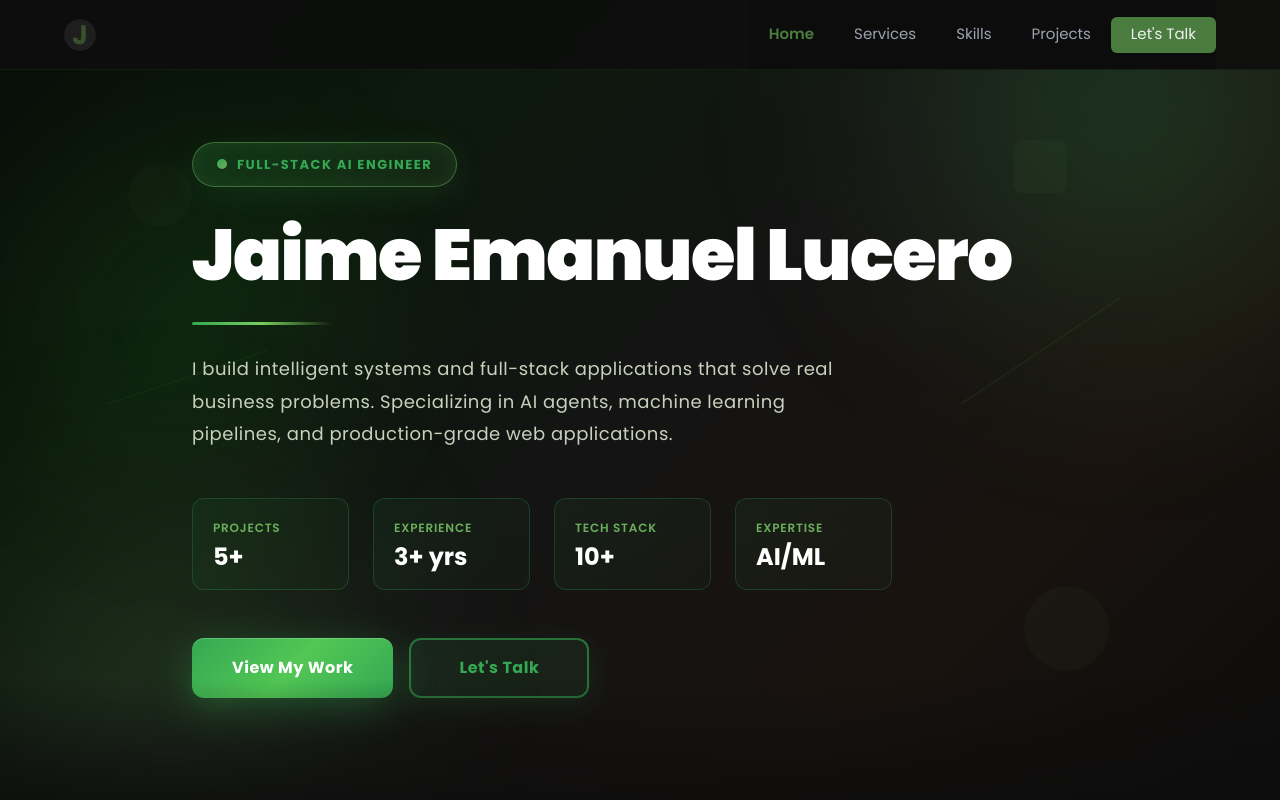
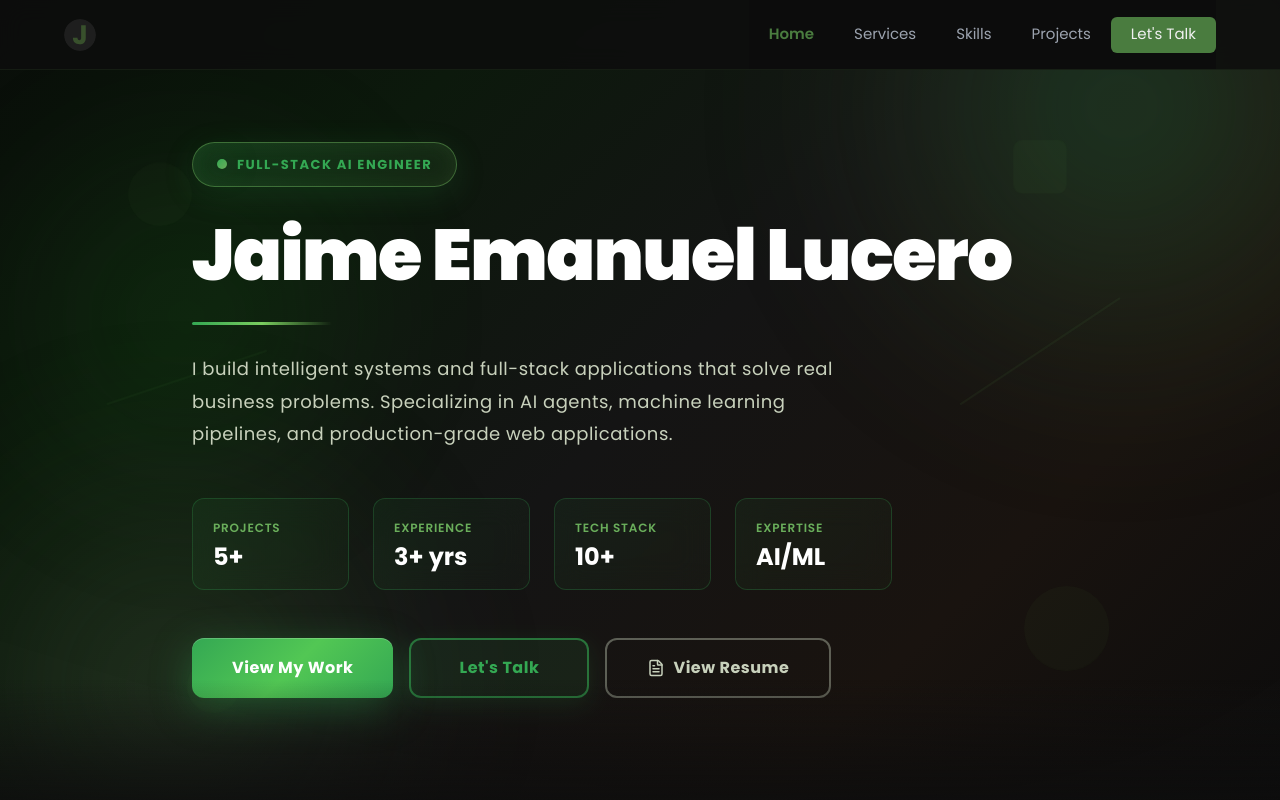
Before and after one commit to JaimeLucero/jaime-personal-website, a Next.js app: page / in a window 1280 px wide. Shown: the top 800 px of the page. Built offline with nearby package versions, Linux system fonts and the light colour scheme.

Commit message:
feat: added resume view

```diff
--- a/src/app/page.tsx
+++ b/src/app/page.tsx
@@ -20,6 +20,7 @@ import {
   Users,
   Code,
   Briefcase,
+  FileText,
 } from 'lucide-react';
 
 type Project = {
@@ -623,6 +624,43 @@ export default function Page() {
                   }}>
                   Let&apos;s Talk
                 </button>
+
+                <a
+                  href="/resume.pdf"
+                  target="_blank"
+                  rel="noopener noreferrer"
+                  className="btn-scale"
+                  style={{
+                    display: 'flex',
+                    alignItems: 'center',
+                    justifyContent: 'center',
+                    gap: '8px',
+                    padding: isMobile ? '14px 32px' : '16px 40px',
+                    background: 'transparent',
+                    border: '2px solid rgba(200, 209, 188, 0.4)',
+                    borderRadius: '12px',
+                    cursor: 'pointer',
+                    fontSize: isMobile ? '14px' : '16px',
+                    fontWeight: '700',
+                    color: '#C8D1BC',
+                    transition: 'all 0.3s cubic-bezier(0.4, 0, 0.2, 1)',
+                    minWidth: isMobile ? '100%' : '180px',
+                    letterSpacing: '0.5px',
+                    textDecoration: 'none',
+                  }}
+                  onMouseEnter={(e) => {
+                    e.currentTarget.style.background = 'rgba(200, 209, 188, 0.1)';
+                    e.currentTarget.style.borderColor = 'rgba(200, 209, 188, 0.7)';
+                    e.currentTarget.style.transform = 'translateY(-2px)';
+                  }}
+                  onMouseLeave={(e) => {
+                    e.currentTarget.style.background = 'transparent';
+                    e.currentTarget.style.borderColor = 'rgba(200, 209, 188, 0.4)';
+                    e.currentTarget.style.transform = 'translateY(0)';
+                  }}>
+                  <FileText size={18} />
+                  View Resume
+                </a>
               </div>
             </div>
           </div>
```
Also changed, not shown: 1 other file (tests, documents, lock files or other folders).
